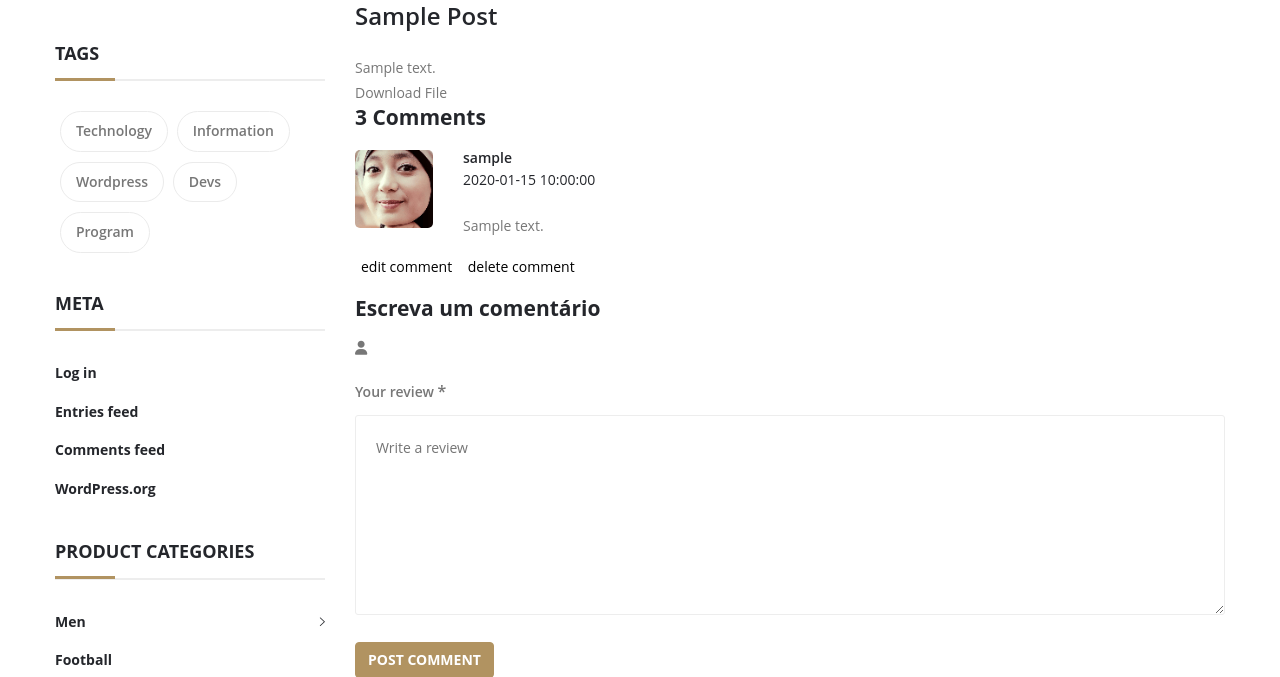
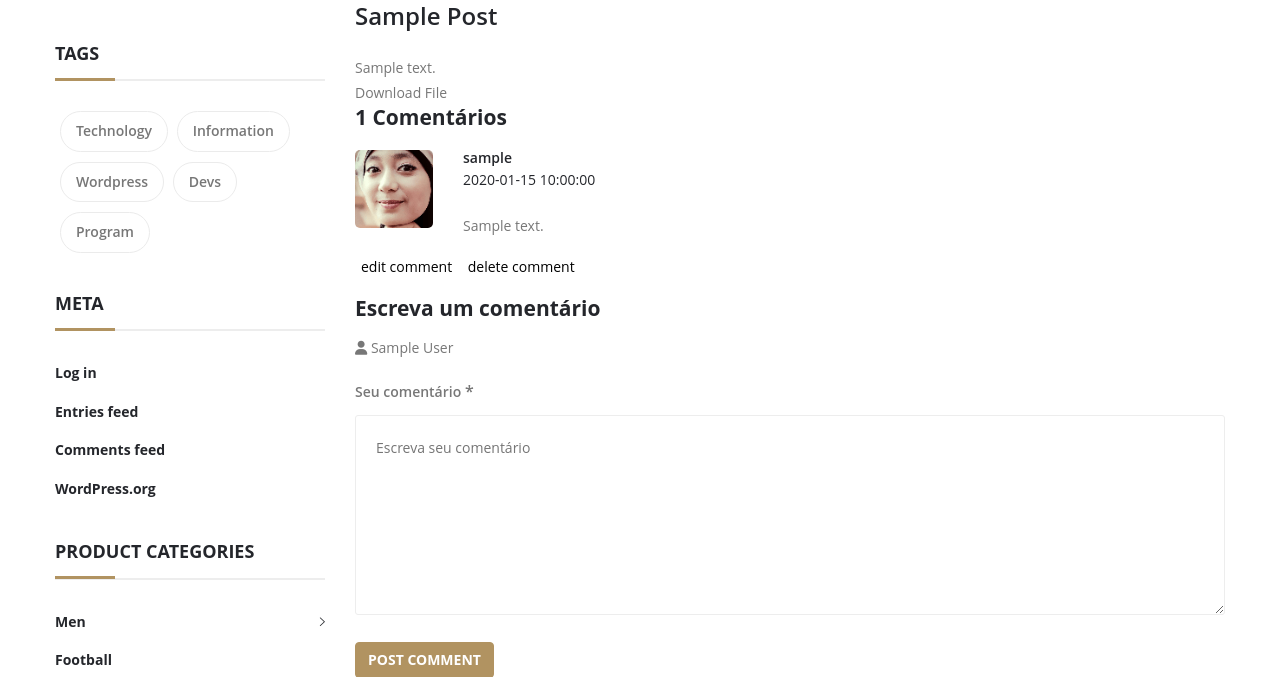
Before and after one commit to Lopeszz/FrontEnd-Projeto-Camila, a PHP site: page /FrontEnd-Projeto-Camila/blog-single-sidebar-left.php?post_id=1 in a window 1280 px wide. Shown: the part 757-1434 px from the top of the page. Run offline with PHP 8.4, Linux system fonts and the light colour scheme; a user stored in the database is signed in; tables that the repository leaves empty hold one stand-in row (values such as "Sample post"); grey boxes marked "Sample" are stand-in pictures; data that the repository does not hold is empty; some libraries are stand-ins or nearby versions; some web fonts are replaced.

Commit message:
fix: blog

```diff
--- a/blog-single-sidebar-left.php
+++ b/blog-single-sidebar-left.php
@@ -120,7 +120,7 @@
 
 <body>
     <!-- header section starts  -->
-
+    <?php include 'components/user_header-blog-not-view.php'; ?>
     <!-- header section ends -->
     <?php
     require_once("menu.php");
@@ -369,9 +369,13 @@
                                 <?php
                                 $select_comments = $conn->prepare("SELECT * FROM `comments` WHERE post_id = ?");
                                 $select_comments->execute([$get_id]);
+                                $num_comments = $select_comments->rowCount();
+
                                 if ($select_comments->rowCount() > 0) {
                                     ?>
-                                    <h4 class="title mb-4">3 Comments</h4>
+                                    <h4 class="title mb-4">
+                                        <?= $num_comments ?> Comentários
+                                    </h4>
                                     <!-- Start - Review Comment -->
                                     <ul class="comment">
                                         <?php
@@ -452,9 +456,9 @@
                                             <div class="row">
                                                 <div class="col-12">
                                                     <div class="default-form-box mb-20">
-                                                        <label for="comment-review-text">Your review <span>*</span></label>
-                                                        <textarea id="comment-review-text" placeholder="Write a review"
-                                                            name="comment" maxlength="1000" placeholder="write your comment"
+                                                        <label for="comment-review-text">Seu comentário <span>*</span></label>
+                                                        <textarea id="comment-review-text" placeholder="Escreva seu comentário"
+                                                            name="comment" maxlength="1000"
                                                             required></textarea>
                                                     </div>
                                                 </div>
```
Also changed, not shown: uploaded_img/bio1.png (added), 1 other file.
